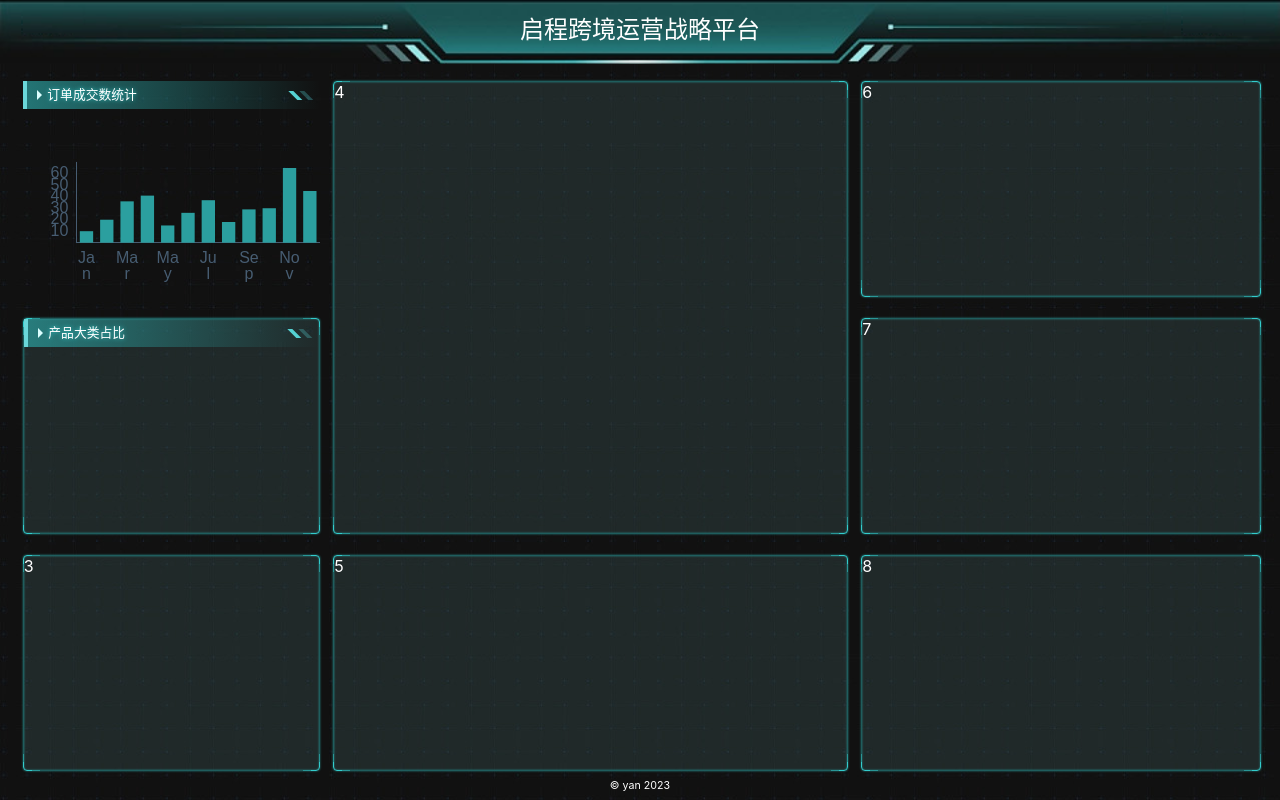
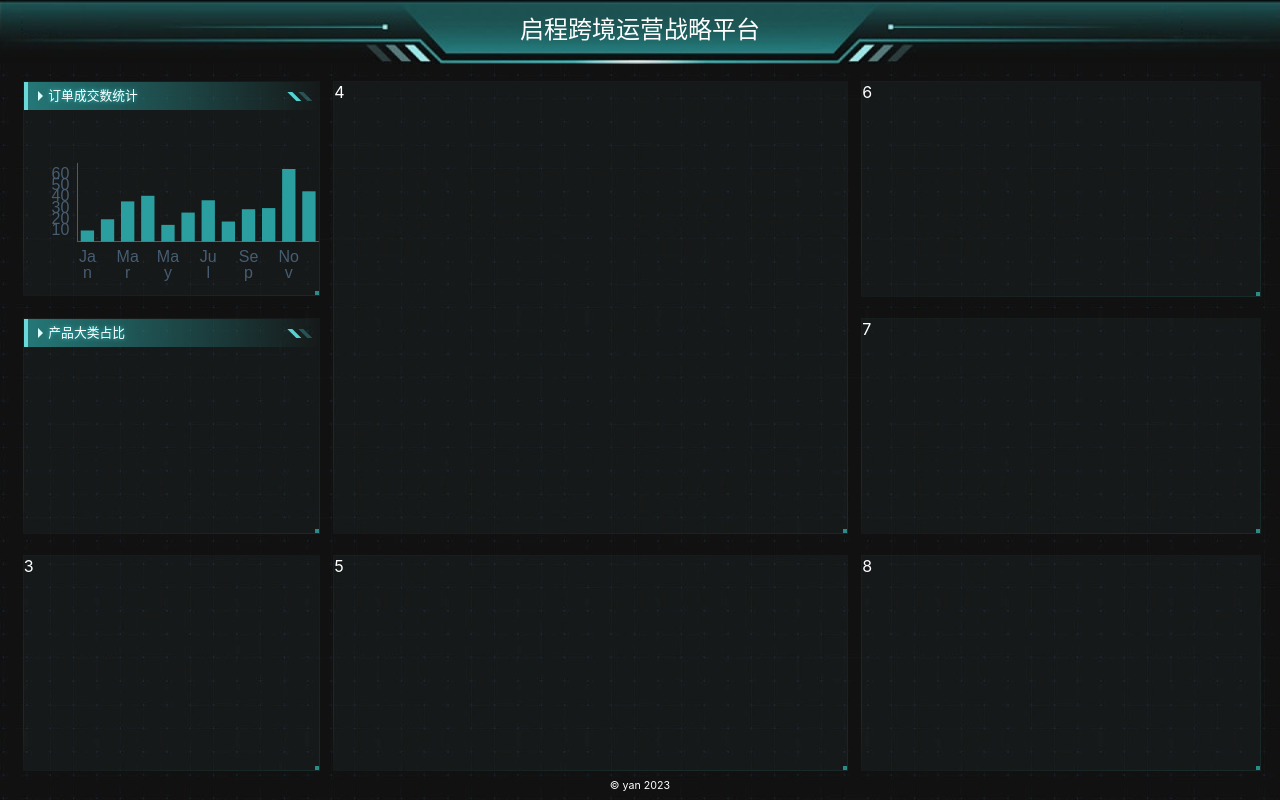
Before and after one commit to ReeseKenn/big-screen-react, a React (Vite) app: page /#/ in a window 1280 px wide. Built offline with nearby package versions, Linux system fonts and the light colour scheme.

Commit message:
added background and border

```diff
--- a/src/pages/home.scss
+++ b/src/pages/home.scss
@@ -33,6 +33,23 @@
     grid-row-gap: px(16);
 
     .bordered {
+      background: rgba(68, 97, 96, 0.1);
+      border: 1px solid;
+      border-image: linear-gradient(370deg, rgba(255, 255, 255, 0) 0%, #182b29 20%, rgba(255, 255, 255, 0) 99%) 2 2 2 2;
+      position: relative;
+
+      &::after {
+        content: '';
+        width: 4px;
+        height: 4px;
+        background: #2c8a88;
+        position: absolute;
+        right: 0;
+        bottom: 0;
+      }
+    }
+
+    .other-bordered {
       border: 1px solid #33cccc;
       border-radius: 4px;
       position: relative;
--- a/src/pages/home.tsx
+++ b/src/pages/home.tsx
@@ -71,7 +71,7 @@ export const Home = () => {
         <div className="home" style={{backgroundImage: `url(${bg})`}}>
             <header style={{backgroundImage: `url(${headerBg})`}}>启程跨境运营战略平台</header>
             <main>
-                <section className="section1">
+                <section className="bordered section1">
                     <Title title="订单成交数统计"/>
                     <div ref={divRef} className="chart">123</div>
                 </section>
```
